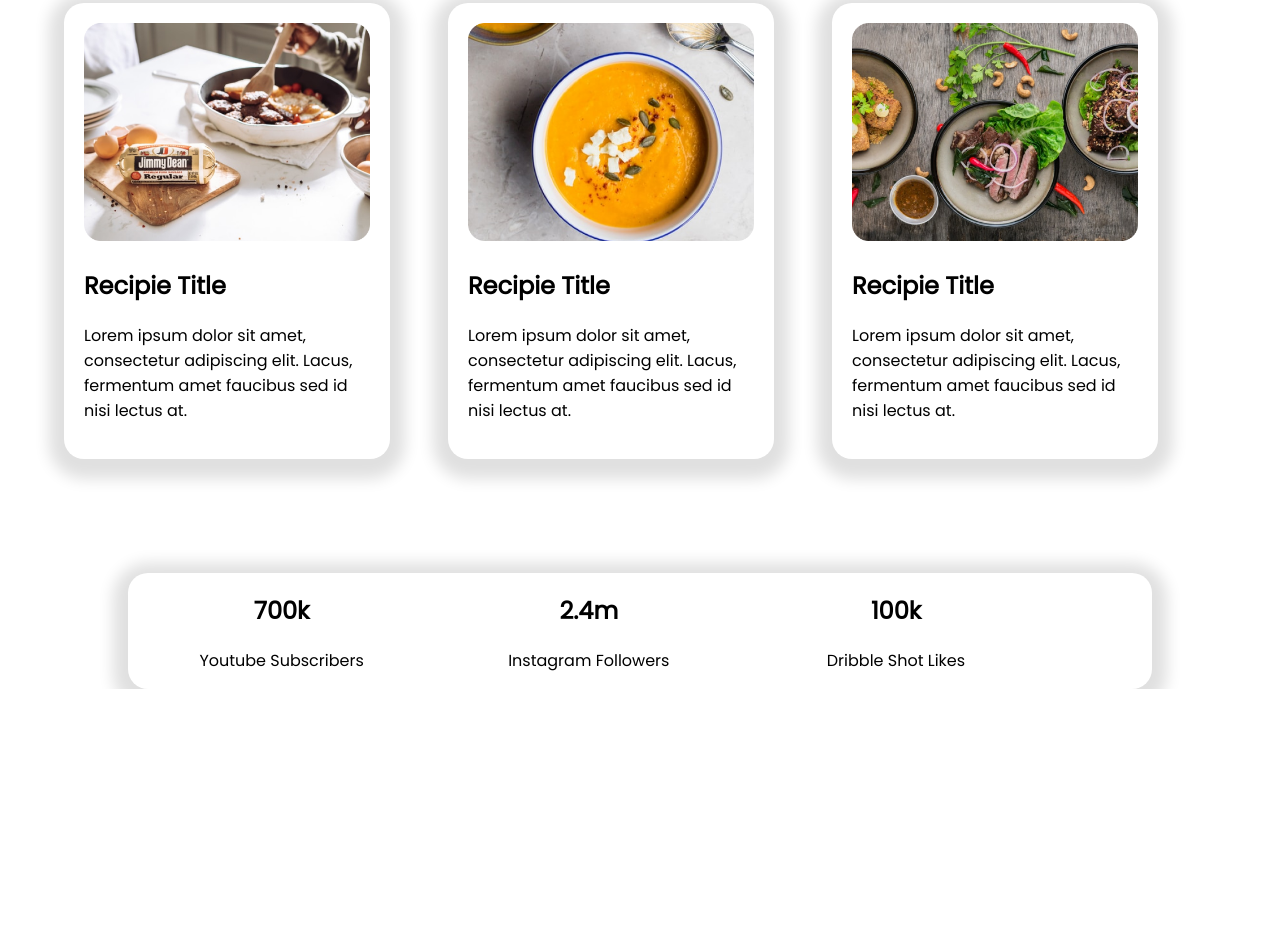
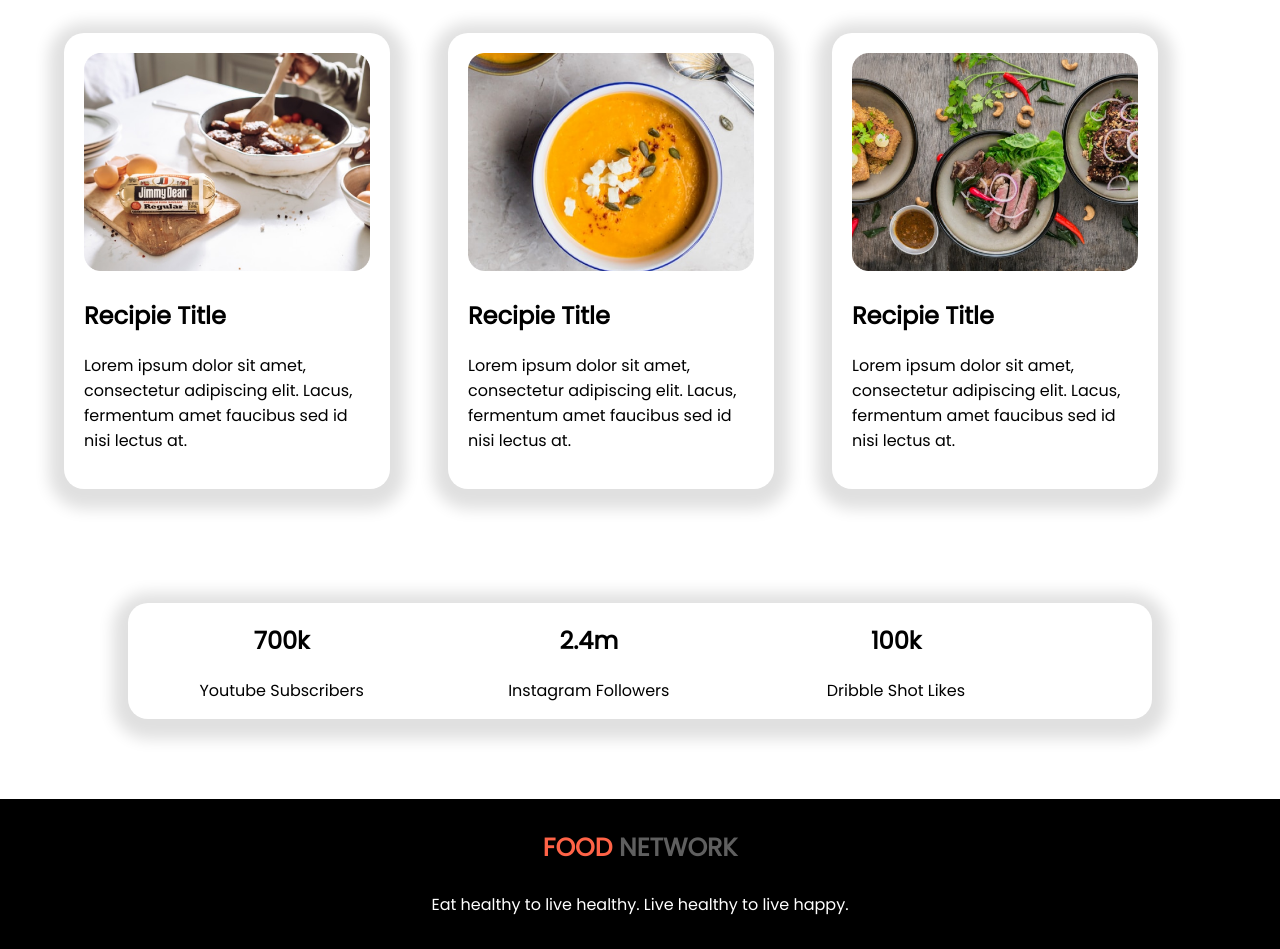
Before and after one commit to mehadiHasanDiner/food-network-html-css, a plain HTML site: page index.html in a window 1280 px wide. Shown: the part 1810-2759 px from the top of the page. Before the commit the page ends 2499 px from the top, so only its background shows below. Drawn offline with Linux system fonts and the light colour scheme.

Commit message:
footer added

```diff
--- a/index.html
+++ b/index.html
@@ -99,5 +99,9 @@
         </div>
       </div>
     </section>
+    <footer>
+      <h3><span class="orange">FOOD</span> NETWORK</h3>
+      <p>Eat healthy to live healthy. Live healthy to live happy.</p>
+    </footer>
   </body>
 </html>
--- a/style.css
+++ b/style.css
@@ -10,6 +10,7 @@ h1{
 h3{
     font-size: 25px;
     color: rgb(95, 95, 95);
+    padding-top: 30px;
 }
 
 .flex-content{
@@ -75,3 +76,12 @@ h3{
     width: 30%;
     text-align: center;
 }
+
+footer{
+    background-color: black;
+    color: white;
+    text-align: center;
+    width: 100%;
+    height: 150px;
+    margin-top: 80px;
+}
```
